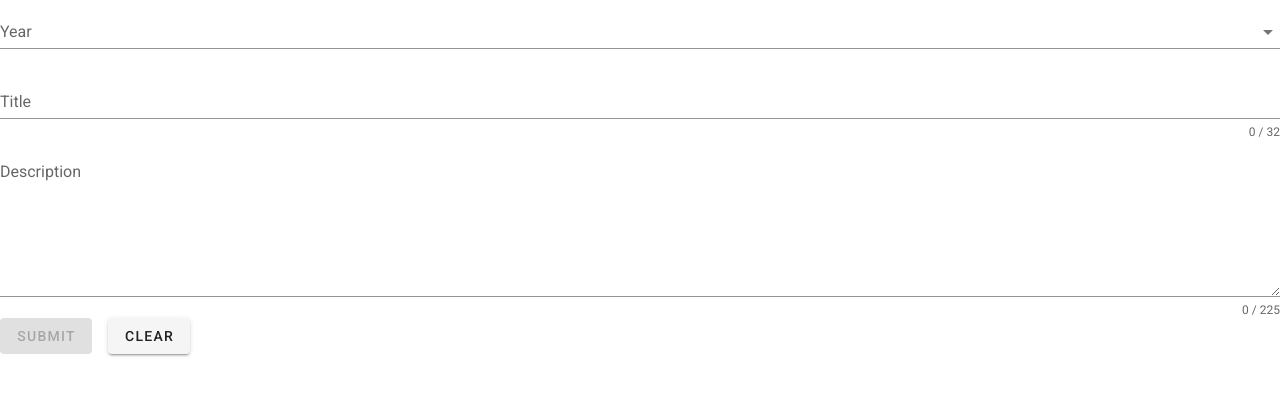
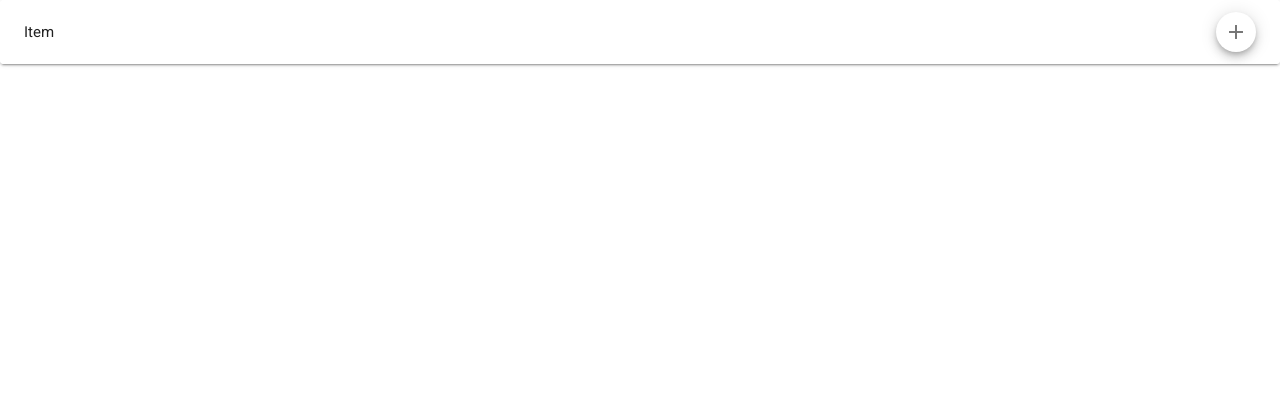
Before and after one commit to gaboarp2020/timeline-app, a Vue app: page / in a window 1280 px wide. Shown: the top 396 px of the page. Built offline with nearby package versions, Linux system fonts and the light colour scheme.

Commit message:
Add TimelineElementAdd component

```diff
--- /dev/null
+++ b/src/components/TimelineElementAdd.vue
@@ -0,0 +1,37 @@
+<template>
+  <v-expansion-panels v-model="activeItemsInPanel">
+    <v-expansion-panel>
+      <v-expansion-panel-header>
+        Item
+        <template v-slot:actions>
+          <v-btn color="white" class="text--primary" fab small>
+            <v-icon v-show="!panelIsActive">mdi-plus</v-icon>
+            <v-icon v-show="panelIsActive">mdi-minus</v-icon>
+          </v-btn>
+        </template>
+      </v-expansion-panel-header>
+      <v-expansion-panel-content>
+        <timeline-element-form />
+      </v-expansion-panel-content>
+    </v-expansion-panel>
+  </v-expansion-panels>
+</template>
+
+<script>
+import TimelineElementForm from "../components/TimelineElementForm.vue";
+
+export default {
+  components: { TimelineElementForm },
+  name: "TimelineElementAdd",
+  data: () => ({
+    activeItemsInPanel: undefined,
+  }),
+  computed: {
+    panelIsActive() {
+      return this.activeItemsInPanel !== undefined;
+    },
+  },
+};
+</script>
+
+<style></style>
--- a/src/views/Home.vue
+++ b/src/views/Home.vue
@@ -1,15 +1,15 @@
 <template>
-  <timeline-element-form />
+  <timeline-element-add />
 </template>
 
 <script>
-import TimelineElementForm from "../components/TimelineElementForm.vue";
+import TimelineElementAdd from "../components/TimelineElementAdd.vue";
 
 export default {
   name: "Home",
 
   components: {
-    TimelineElementForm,
+    TimelineElementAdd,
   },
 };
 </script>
```
